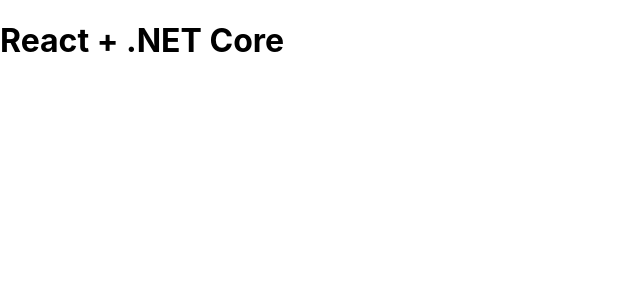
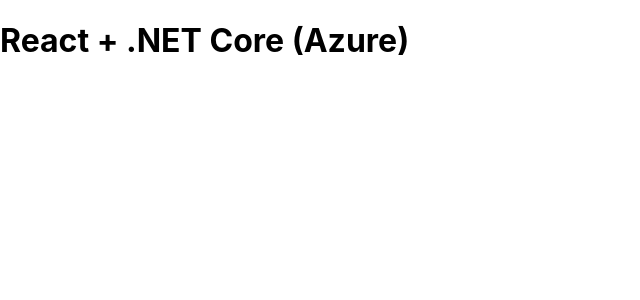
Before and after one commit to odkeyo/agilityfeatdemoui, a React (Create React App) app: page / in a window 1280 px wide. Shown: the top 300 px of the page, without its empty margins (0-640 px from the left). Built offline with nearby package versions, Linux system fonts and the light colour scheme; no server answers.

Commit message:
change backend conection

```diff
--- a/src/App.tsx
+++ b/src/App.tsx
@@ -4,7 +4,7 @@
   const [message, setMessage] = useState("");
 
   useEffect(() => {
-    fetch("http://localhost:5000/WeatherForecast")
+    fetch("https://agilityfeatdemoapi-g0ddg8cxdbesf9cz.canadacentral-01.azurewebsites.net/WeatherForecast")
       .then((res) => res.json())
       .then((data) => setMessage(JSON.stringify(data, null, 2)))
       .catch((error) => console.error("Error fetching data:", error));
@@ -12,7 +12,7 @@
 
   return (
     <div>
-      <h1>React + .NET Core</h1>
+      <h1>React + .NET Core (Azure)</h1>
       <pre>{message}</pre>
     </div>
   );
```
Also changed, not shown: 1 other file (tests, documents, lock files or other folders).
